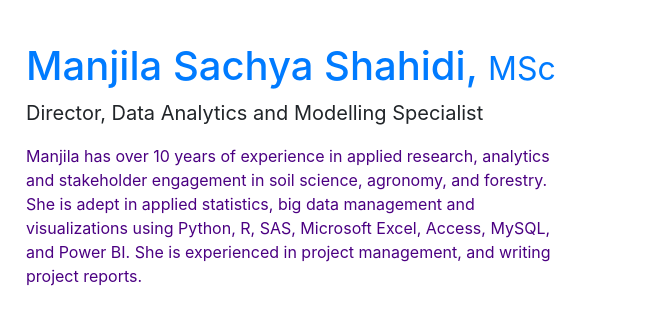
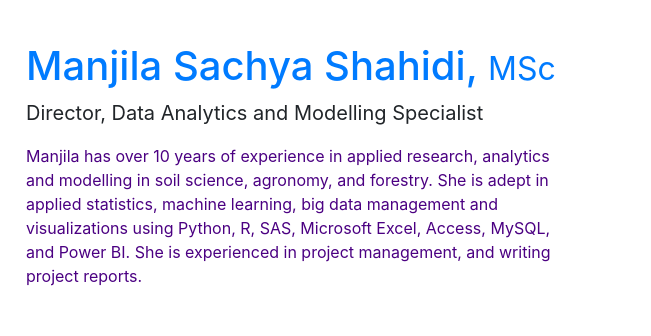
Before and after one commit to 4SAnalyticsnModelling/4sanalyticsnmodelling.github.io, a website: page team.html in a window 1280 px wide. Shown: the part 904-1240 px from the top of the page, 629-1280 px from the left. Drawn offline with Linux system fonts and the light colour scheme.

Commit message:
Update team.html

```diff
--- a/team.html
+++ b/team.html
@@ -80,7 +80,7 @@
       <h1 align="left"><a href="https://www.linkedin.com/in/manjila-shahidi-m-sc-ep-30362965/?originalSubdomain=ca" target="_blank">Manjila Sachya Shahidi, <small>MSc</small></a></h1>
       <p class="lead" align="left"><strong>Director, Data Analytics and Modelling Specialist</strong></p>
       <p></p>
-      <p><font color="indigo">Manjila has over 10 years of experience in applied research, analytics and stakeholder engagement in soil science, agronomy, and forestry. She is adept in applied statistics, big data management and visualizations using Python, R, SAS, Microsoft Excel, Access, MySQL, and Power BI. She is experienced in project management, and writing project reports.</font></p>
+      <p><font color="indigo">Manjila has over 10 years of experience in applied research, analytics and modelling in soil science, agronomy, and forestry. She is adept in applied statistics, machine learning, big data management and visualizations using Python, R, SAS, Microsoft Excel, Access, MySQL, and Power BI. She is experienced in project management, and writing project reports.</font></p>
     </div>
   </div>
   </section>
```
